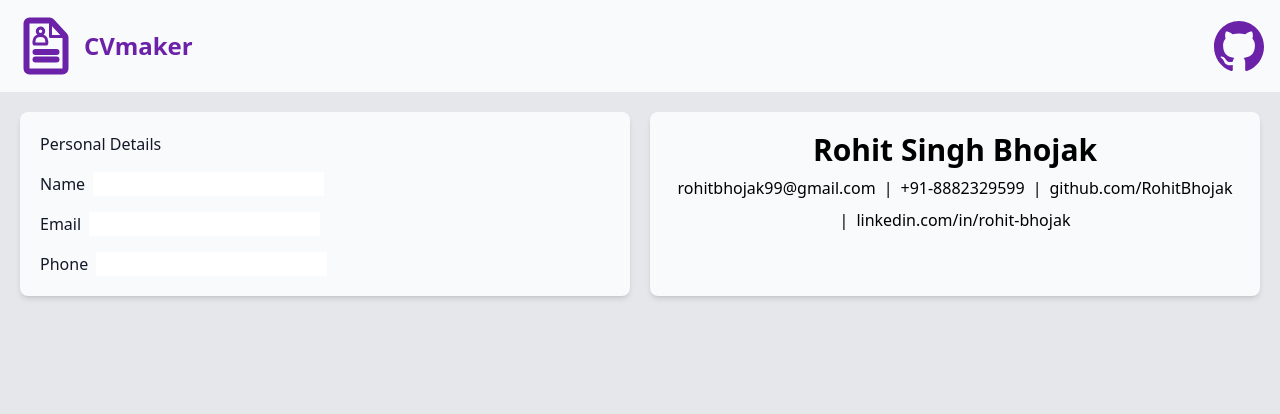
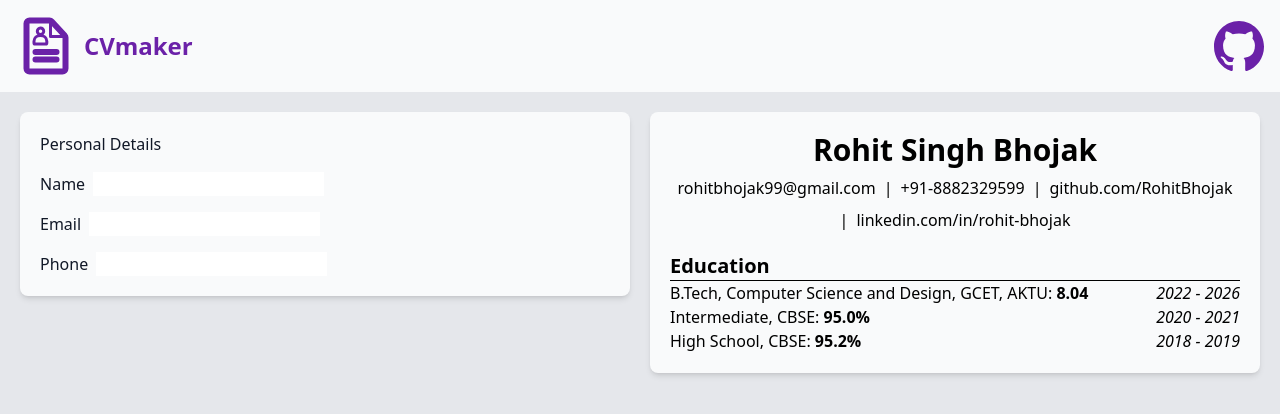
Before and after one commit to RohitBhojak/CVmaker, a React (Vite) app: page / in a window 1280 px wide. Shown: the top 414 px of the page. Built offline with nearby package versions, Linux system fonts and the light colour scheme.

Commit message:
Add education preview

```diff
--- /dev/null
+++ b/src/components/Preview/EducationPreview.jsx
@@ -0,0 +1,25 @@
+import Subheading from "./Subheading";
+import Italics from "./Italics";
+export default function EducationPreview({ education }) {
+  return (
+    <div>
+      <Subheading>Education</Subheading>
+      {education.map((edu) => (
+        <EducationDetails key={edu.degree} {...edu}></EducationDetails>
+      ))}
+    </div>
+  );
+}
+
+function EducationDetails({ school, degree, startDate, endDate, marks }) {
+  return (
+    <div className="flex justify-between">
+      <h3>
+        {degree}, {school}: <strong>{marks}</strong>
+      </h3>
+      <Italics>
+        {startDate} - {endDate}
+      </Italics>
+    </div>
+  );
+}
--- /dev/null
+++ b/src/components/Preview/Italics.jsx
@@ -0,0 +1,3 @@
+export default function Italics({ children }) {
+  return <i>{children}</i>;
+}
--- a/src/components/Preview/Preview.jsx
+++ b/src/components/Preview/Preview.jsx
@@ -1,11 +1,12 @@
 import PersonalPreview from "./PersonalPreview";
+import EducationPreview from "./EducationPreview";
 
 export default function Preview({ resume }) {
   return (
-    <div className="grow bg-gray-50 rounded-lg shadow-md p-5">
+    <div className="flex flex-col gap-5 first-line:grow bg-gray-50 rounded-lg shadow-md p-5">
       <PersonalPreview personal={resume.personal}></PersonalPreview>
-      {/* <EducationPreview education={resume.education}></EducationPreview>
-      <ProjectsPreview projects={resume.projects}></ProjectsPreview>
+      <EducationPreview education={resume.education}></EducationPreview>
+      {/* <ProjectsPreview projects={resume.projects}></ProjectsPreview>
       <SkillsPreview skills={resume.skills}></SkillsPreview>
       <ExtrasPreview extras={resume.extras}></ExtrasPreview> */}
     </div>
--- /dev/null
+++ b/src/components/Preview/Subheading.jsx
@@ -0,0 +1,8 @@
+export default function Subheading({ children }) {
+  return (
+    <>
+      <h2 className="text-xl font-bold">{children}</h2>
+      <hr className="border-black" />
+    </>
+  );
+}
--- a/src/components/example.js
+++ b/src/components/example.js
@@ -7,27 +7,25 @@ const example = {
   },
   education: [
     {
-      school: "Galgotias College of Engineering and Technology, AKTU",
-      degree: "Bachelor of Technology in Computer Science and Design",
+      school: "GCET, AKTU",
+      degree: "B.Tech, Computer Science and Design",
       startDate: "2022",
       endDate: "2026",
-      description:
-        "CGPA: 8.04\n\
-      Relevant Coursework: Data Structures and Algorithms, Object Oriented Programming, Operating Systems, Computer Networks, Database Management Systems",
+      marks: "8.04",
     },
     {
-      school: "Angels Public School, CBSE",
+      school: "CBSE",
       degree: "Intermediate",
       startDate: "2020",
       endDate: "2021",
-      description: "Percentage: 95.0%",
+      marks: "95.0%",
     },
     {
-      school: "Angels Public School, CBSE",
+      school: "CBSE",
       degree: "High School",
       startDate: "2018",
       endDate: "2019",
-      description: "Percentage: 95.2%",
+      marks: "95.2%",
     },
   ],
   projects: [
```
